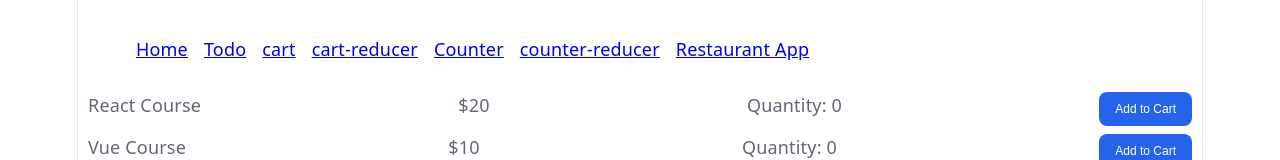
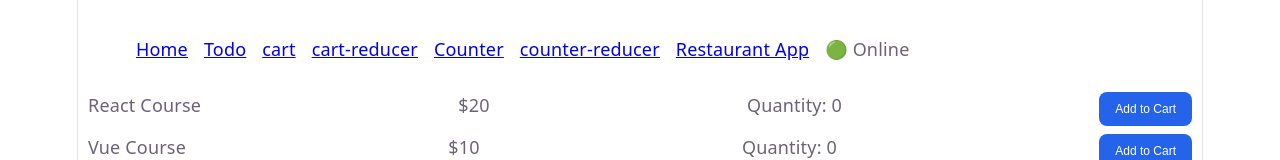
Before and after one commit to codebyanju/react-app, a React (Vite) app: page / in a window 1280 px wide. Shown: the top 160 px of the page. Built offline with nearby package versions, Linux system fonts and the light colour scheme.

Commit message:
custom hook - online, offline

```diff
--- a/src/Header.jsx
+++ b/src/Header.jsx
@@ -1,6 +1,9 @@
 import { Link } from "react-router-dom";
+import useOnlineStatus from "./utils/useOnlineStatus";
 
 const Header = () => {
+  const onlineStatus = useOnlineStatus();
+
   return (
     <div>
       <ul className="header">
@@ -25,6 +28,7 @@ const Header = () => {
         <li>
           <Link to="/res">Restaurant App</Link>
         </li>
+        <li>{onlineStatus ? "🟢 Online" : "🔴 Offline"}</li>
       </ul>
     </div>
   );
--- a/src/RestaurantApp/RestaurantHome.jsx
+++ b/src/RestaurantApp/RestaurantHome.jsx
@@ -1,11 +1,14 @@
 import { useEffect, useState } from "react";
 import { Link } from "react-router-dom";
 import RestaurantCard from "./RestaurantCard";
+import useOnlineStatus from "../utils/useOnlineStatus";
 
 const RestaurantHome = () => {
   const [resList, setResList] = useState([]);
   const [filteredResList, setFilteredResList] = useState([]);
   const [searchValue, setSearchValue] = useState("");
+
+  const onlineStatus = useOnlineStatus();
 
   useEffect(() => {
     fetchRestaurants();
@@ -14,6 +17,14 @@ const RestaurantHome = () => {
       console.log("Res Home - useeffect unmount");
     };
   }, []);
+
+  if (onlineStatus === false) {
+    return (
+      <h3>
+        looks like yoou are offline. please check your internet connection!
+      </h3>
+    );
+  }
 
   const fetchRestaurants = async () => {
     const data = await fetch(
--- /dev/null
+++ b/src/utils/useOnlineStatus.js
@@ -0,0 +1,19 @@
+import { useState, useEffect } from "react";
+
+const useOnlineStatus = () => {
+  const [onlineStatus, setOnlineStatus] = useState(true);
+
+  useEffect(() => {
+    window.addEventListener("online", () => {
+      return setOnlineStatus(true);
+    });
+
+    window.addEventListener("offline", () => {
+      return setOnlineStatus(false);
+    });
+  }, []);
+
+  return onlineStatus;
+};
+
+export default useOnlineStatus;
```
